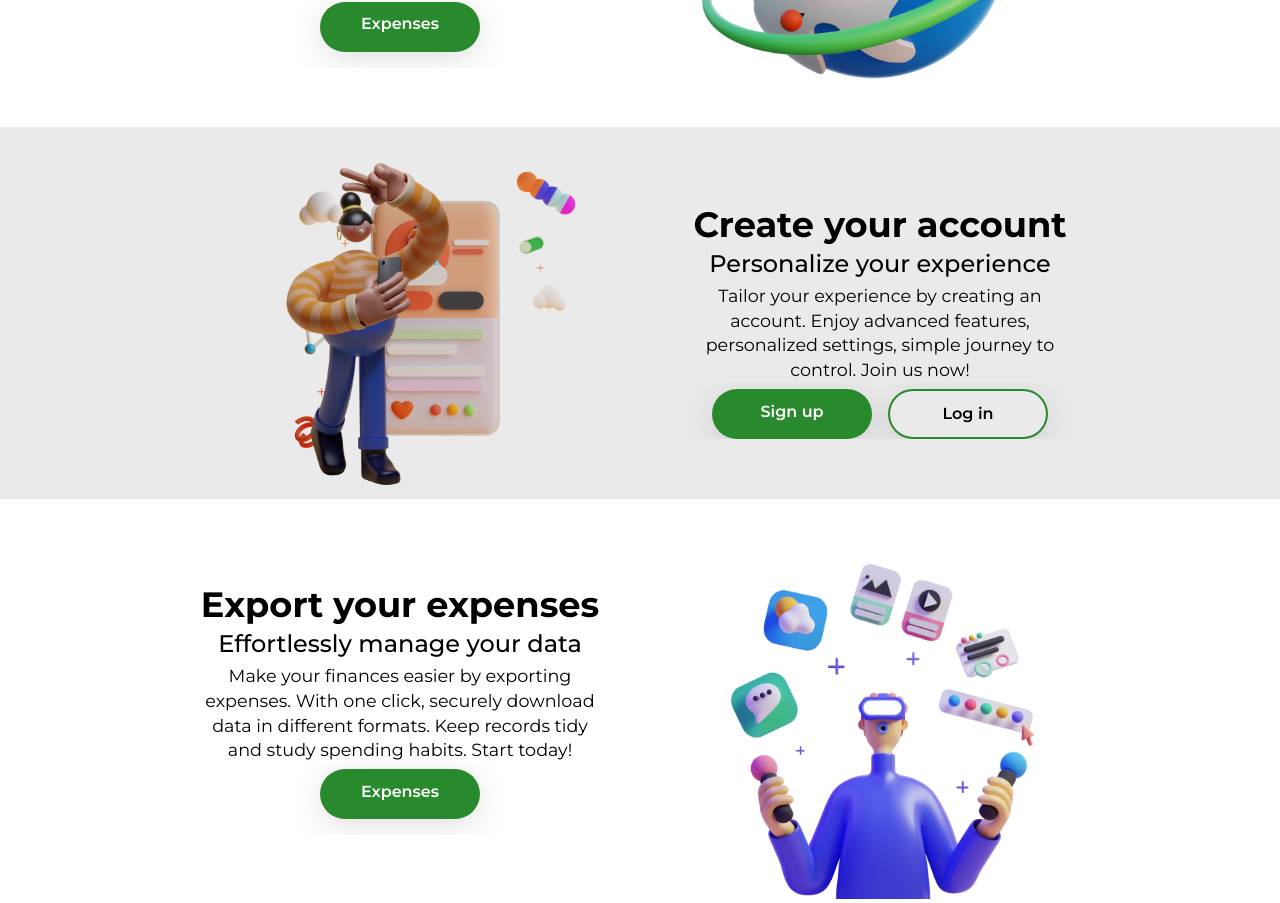
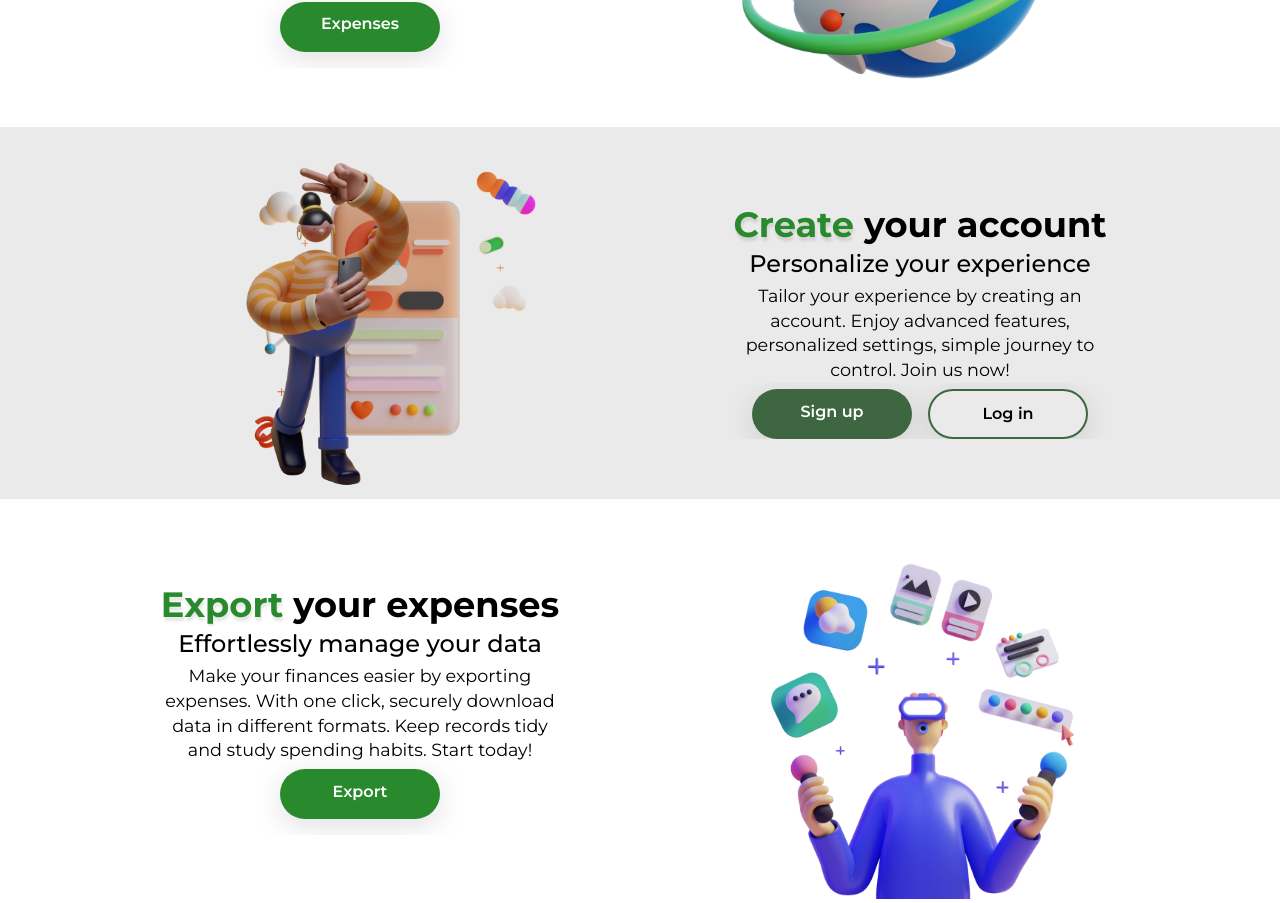
Before and after one commit to ITHS-Team8/CoinCompass, a Vue app: page / in a window 1280 px wide. Shown: the part 340-1243 px from the top of the page. Built offline with nearby package versions, Linux system fonts and the light colour scheme.

Commit message:
added green word span

```diff
--- a/src/components/HeroSection.vue
+++ b/src/components/HeroSection.vue
@@ -1,7 +1,7 @@
 <template>
     <section id="hero-section1" class="hero-section">
         <div class="hero-text-container">
-            <h1>Track your expenses</h1>
+            <h1>Track your <span class="green-word">expenses</span></h1>
             <h3>Simplify your spending</h3>
             <p>
                 Manage expenses effortlessly! Track spending with ease, bid
@@ -24,7 +24,7 @@
         </div>
 
         <div class="hero-text-container">
-            <h1>Create your account</h1>
+            <h1><span class="green-word">Create</span> your account</h1>
             <h3>Personalize your experience</h3>
             <p>
                 Tailor your experience by creating an account. Enjoy advanced
@@ -44,14 +44,14 @@
 
     <section id="hero-section3" class="hero-section">
         <div class="hero-text-container">
-            <h1>Export your expenses</h1>
+            <h1><span class="green-word">Export</span> your expenses</h1>
             <h3>Effortlessly manage your data</h3>
             <p>
                 Make your finances easier by exporting expenses. With one click,
                 securely download data in different formats. Keep records tidy
                 and study spending habits. Start today!
             </p>
-            <router-link to="/expenses" class="btn1">Expenses</router-link>
+            <router-link to="/" class="btn1">Export</router-link>
         </div>
 
         <div class="hero-img-container">
@@ -76,7 +76,7 @@
         display: flex;
         justify-content: center;
         align-items: center;
-        gap: 5rem;
+        gap: 10rem;
     }
 
     .hero-img-container {
@@ -112,6 +112,13 @@
         margin-top: 0.4rem;
     }
 
+    .green-word {
+        color: var(--secondary-color);
+        text-shadow:
+            1px 4px 3px rgba(0, 0, 0, 0.1),
+            0px -2px 5px rgba(255, 255, 255, 0.1);
+    }
+
     .btn-container {
         display: flex;
         justify-content: center;
@@ -121,6 +128,7 @@
     .btn-container .btn1 {
         margin: 0rem;
         margin-top: 0.4rem;
+        background-color: var(--primary-color);
     }
     .btn1 {
         display: block;
@@ -152,7 +160,7 @@
         font-weight: 600;
         padding: 0.8rem 2.5rem;
         margin-top: 0.4rem;
-        border: 2px solid #298a2d;
+        border: 2px solid var(--primary-color);
         border-radius: 30px;
         background-color: #eaeaea;
         color: black;
@@ -162,7 +170,7 @@
     }
 
     .btn2:hover {
-        background-color: #dcdcdc;
+        background-color: #f5f5f5;
     }
 
     hr {
```
